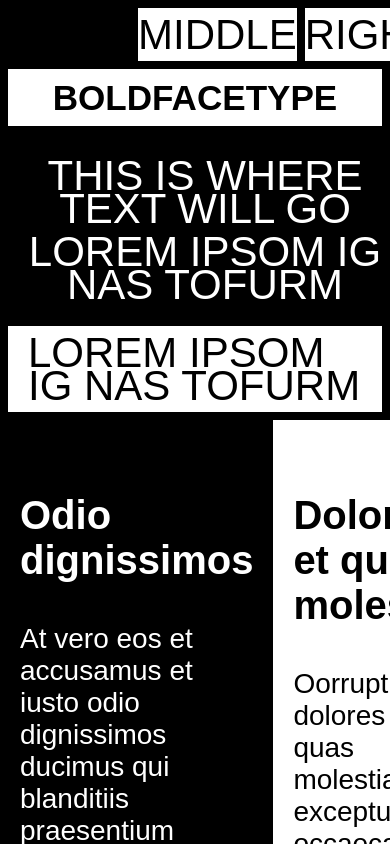
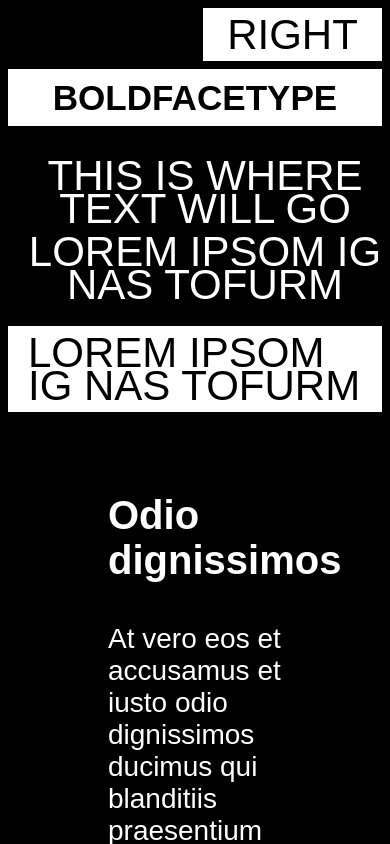
Before and after one commit to Jaywinebrenner/css-land, a Next.js app: page / in a window 390 px wide. Shown: the top 844 px of the page. Built offline with nearby package versions, Linux system fonts and the light colour scheme.

Commit message:
finalize modal

```diff
--- a/pages/components/Modal.js
+++ b/pages/components/Modal.js
@@ -2,16 +2,13 @@
 
 import React, {useRef, useEffect} from 'react'
 
-const Modal = ({ show, close }) => {
+const Modal = ({ modalVisible, toggleModal }) => {
     const ref = useRef()
 
     useEffect(() => {
         const checkIfClickedOutside = e => {
-            // If the menu is open and the clicked target is not within the menu,
-            // then close the menu
-            if (show && ref.current && !ref.current.contains(e.target)) {
-              console.log("made it");
-            close()
+            if (modalVisible && ref.current && !ref.current.contains(e.target)) {
+              toggleModal();
           }
         }
 
@@ -21,18 +18,18 @@ const Modal = ({ show, close }) => {
           // Cleanup the event listener
           document.removeEventListener("mousedown", checkIfClickedOutside)
         }
-      }, [show])
+      }, [modalVisible])
 
 
   return (
     <>
      {
-     show ?
+     modalVisible ?
 
      <div  className="modalContainer">
         <div ref={ref} className="modal" >
           <main  className="modal_content">
-              <div onClick={()=> close()} className="x">x</div>
+              <div onClick={()=> toggleModal()} className="x">x</div>
           </main>
         </div>
       </div>
--- a/pages/index.js
+++ b/pages/index.js
@@ -5,22 +5,22 @@ import Modal from './components/modal'
 export default function Home() {
 
 
-  const [modal, setModal] = useState(false);
-  const Toggle = () => setModal(!modal);
+  const [modalVisible, setModalVisible] = useState(false);
+  const toggleModal = () => setModalVisible(!modalVisible);
 
 
-console.log("modal", modal);
+console.log("modal", modalVisible);
   return (
     <div className="home">
 
       <div className='home__top'>
-        <div onClick={() => Toggle()} className='home__top-left'>
+        <div onClick={() => toggleModal()} className='home__top-left'>
           <h3>LEFT</h3>
         </div>
-        <div onClick={() => Toggle()} className='home__top-middle'>
+        <div onClick={() => toggleModal()} className='home__top-middle'>
           <h3>MIDDLE</h3>
         </div>
-        <div onClick={() => Toggle()} className='home__top-right'>
+        <div onClick={() => toggleModal()} className='home__top-right'>
           <h3>RIGHT</h3>
         </div>
       </div>
@@ -56,7 +56,7 @@ console.log("modal", modal);
 
       </div>
 
-      <Modal show={modal} title="My Modal" close={Toggle}></Modal>
+      <Modal modalVisible={modalVisible} title="My Modal" toggleModal={toggleModal}></Modal>
 
     </div>
   )
--- a/styles/components/_home.scss
+++ b/styles/components/_home.scss
@@ -10,9 +10,18 @@
         border-bottom: 8px solid #000;
         transition: .5s;
         cursor: pointer;
+        @media (max-width: 1000px) {
+            flex: 0 0 50%;
+        }
     }
     &__top-right {
         border-right: 8px solid #000;
+    }
+    &__top-middle {
+        @media (max-width: 1000px) {
+            display: none;
+        }
+
     }
     &__top-left:hover, &__top-middle:hover,  &__top-right:hover{
         background-color: black;
@@ -28,7 +37,6 @@
         border-bottom: 8px solid #000;
         border-left: 8px solid #000;
         @media (max-width: 1000px) {
-            // display: block;
             border-right: 8px solid #000;
           }
     }
@@ -85,6 +93,10 @@
 
     &__main {
         display: flex;
+        @media (max-width: 1000px) {
+            display: block;
+            border-left: 8px solid #000;
+          }
         h4 {
             font-size: 40px;
             margin-bottom: 40px;
@@ -97,14 +109,14 @@
     }
     &__main-left {
         background-color: black;
-        padding: 20px;
+        padding: 20px 100px;
         flex: 0 0 50%;
         h4, p{
             color: white;
         }
     }
     &__main-right {
-        padding: 20px;
+        padding: 20px 100px;
         background-color: white;
         border-bottom: 8px solid #000;
         border-right: 8px solid #000;
--- a/styles/components/_modal.scss
+++ b/styles/components/_modal.scss
@@ -15,11 +15,14 @@
       height: 60vh;
       background-color: #fff;
       padding: 2rem;
-
       background-color: white;
       backdrop-filter: blur(5px);
       box-shadow: 0 0 1rem 0 rgba(0, 0, 0, 0.2);
       border: 8px solid #000;
+      @media (max-width: 1000px) {
+        width: 100vw;
+        height: 100vh;
+      }
 
       &_content {
 
```
